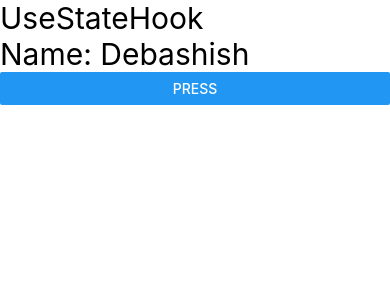
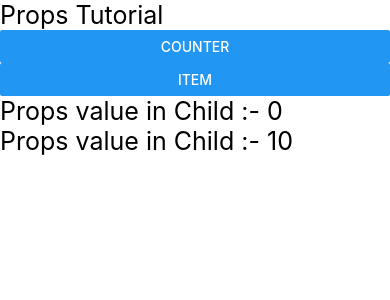
Before and after one commit to Debashish9860/AwesomeProject, a React Native app in the folder AwesomeProject/: screen / in a window 390 px wide. Shown: the top 300 px of the page. Built offline with nearby package versions, Linux system fonts and the light colour scheme.

Commit message:
Props
How to use props, procedure, and rules.

```diff
--- a/AwesomeProject/App.jsx
+++ b/AwesomeProject/App.jsx
@@ -1,8 +1,9 @@
 // import { View, Text, Button } from 'react-native';
 import { View } from 'react-native';
 import React, { useState } from 'react';
-import OnPress from './src/OnPress';
-import UseStateHook from './src/UseStateHook';
+import Props from './src/Props';
+// import OnPress from './src/OnPress';
+// import UseStateHook from './src/UseStateHook';
 // import Jsx from './src/Jsx';
 // import First from "./src/First.jsx"
 
@@ -23,7 +24,8 @@ const App = () => {
       {/* <Button title="Toggle Name" onPress={handlePress} /> */}
       {/* <Jsx />    */}
       {/* <OnPress /> */}
-      <UseStateHook />
+      {/* <UseStateHook /> */}
+      <Props />
     </View>
   );
 };
--- /dev/null
+++ b/AwesomeProject/src/Child.jsx
@@ -0,0 +1,13 @@
+import { View, Text } from 'react-native'
+import React from 'react'
+
+const Child = (props) => {
+  return (
+    <View>
+      <Text style={{fontSize: 25}}>Props value in Child :- {props.data}</Text>
+      <Text style={{fontSize: 25}}>Props value in Child :- {props.item}</Text>
+    </View>
+  )
+}
+
+export default Child
--- /dev/null
+++ b/AwesomeProject/src/Props.jsx
@@ -0,0 +1,25 @@
+ import { View, Text, Button } from 'react-native';
+ import React, { useState } from 'react';
+ import Child from './Child';
+
+ const Props = () => {
+    const [count, setCount] = useState(0);
+    const [item, setItem] = useState(10);
+   return (
+     <View>
+       <Text style = {{fontSize: 25}}>Props Tutorial</Text>
+       <Button title="Counter" onPress = {() => setCount(count + 1)} />
+       <Button title="Item" onPress = {() => setItem(item * 2)} />
+       <Child data = {count} item = {item} />
+     </View>
+   )
+ }
+
+ export default Props
+
+
+//  Note:-  => For this Child.jsx file is also used.
+//          => Props are basically used to send data from one file to another file.
+//          => In Props data is sent from parent component to child component only, if you want the reverse then instead of propes we use Lifting.
+//          => Full form of porps is "Properties"
+//          => Data in prope are sent where they are called only. For example., <Child data = {count} item = {item} />
```
